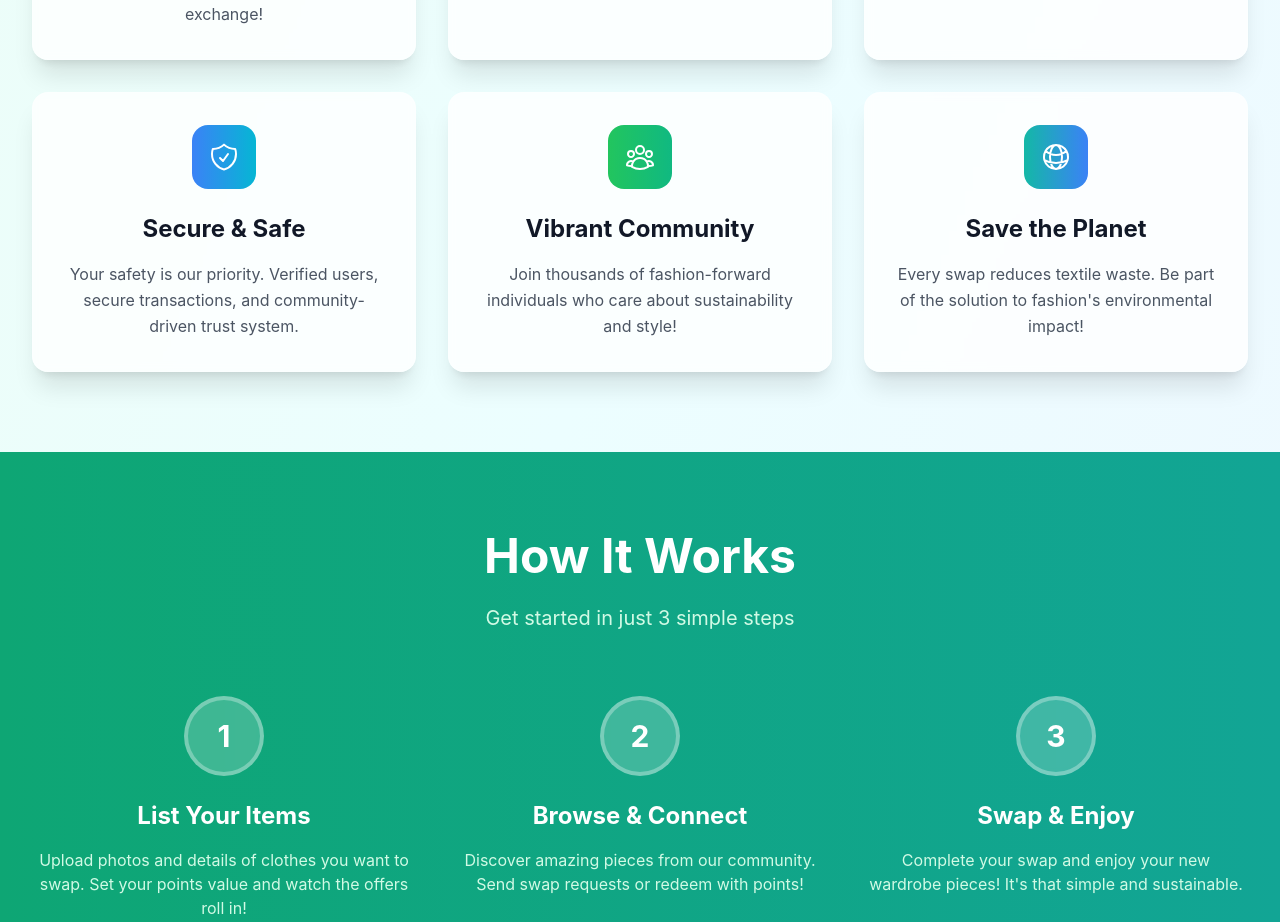
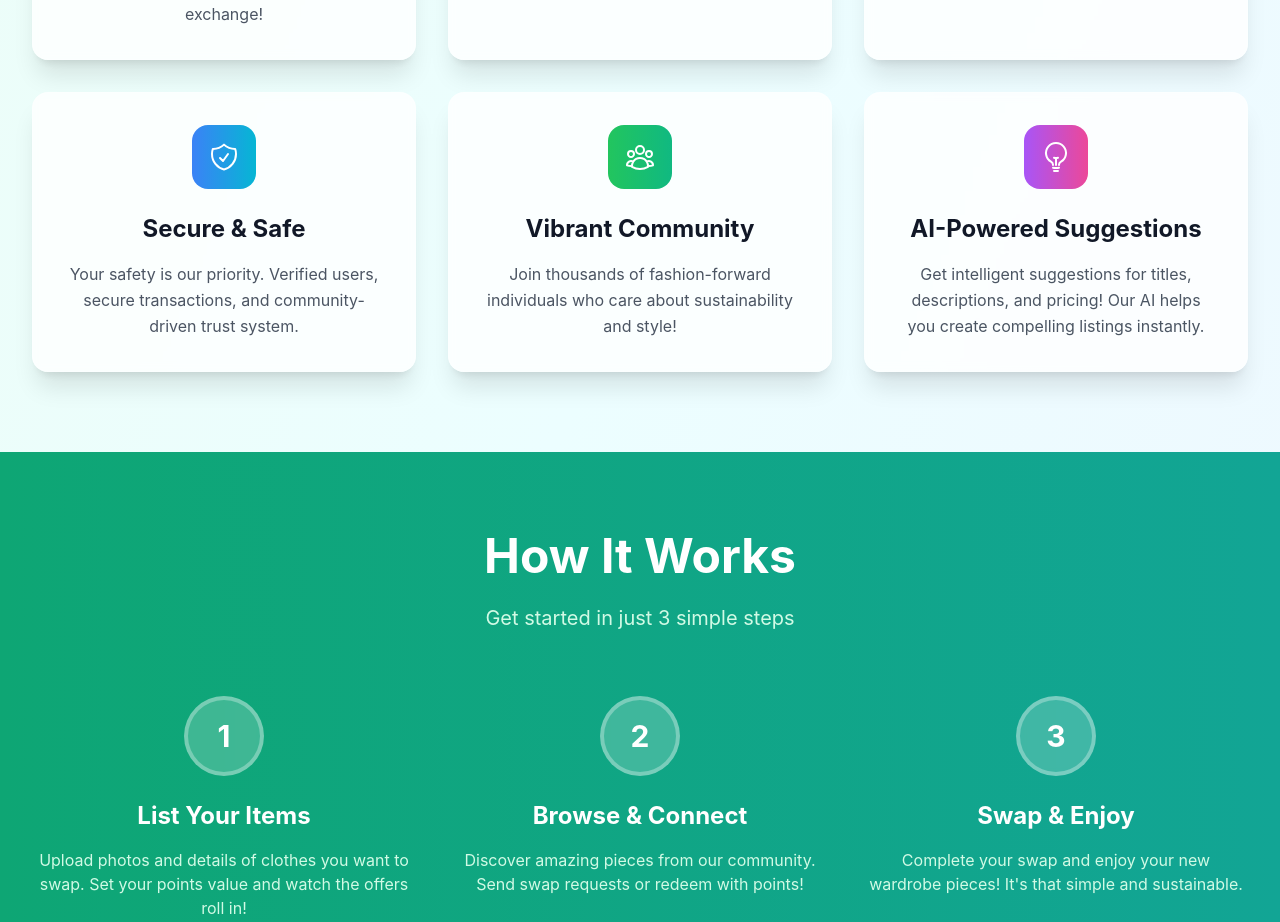
Before and after one commit to krishmodi0202/odoo-hackathon-clt-alt-delete, a Next.js app: page / in a window 1280 px wide. Shown: the part 1386-2308 px from the top of the page. Built offline with nearby package versions, Linux system fonts and the light colour scheme; no server answers.

Commit message:
Artificial Intelligence Integrated

```diff
--- a/src/app/page.tsx
+++ b/src/app/page.tsx
@@ -12,7 +12,8 @@ import {
   ClockIcon,
   ShieldCheckIcon,
   ChatBubbleLeftRightIcon,
-  StarIcon
+  StarIcon,
+  LightBulbIcon
 } from '@heroicons/react/24/outline';
 import Link from 'next/link';
 import { useEffect, useState } from 'react';
@@ -177,15 +178,15 @@ export default function Home() {
               </p>
             </div>
 
-            {/* Environmental Impact */}
+            {/* AI Suggestions */}
             <div className="card p-8 text-center group">
-              <div className="w-16 h-16 mx-auto mb-6 bg-gradient-to-r from-teal-500 to-blue-500 rounded-2xl flex items-center justify-center group-hover:scale-110 transition-transform duration-300">
-                <GlobeAltIcon className="h-8 w-8 text-white" />
+              <div className="w-16 h-16 mx-auto mb-6 bg-gradient-to-r from-purple-500 to-pink-500 rounded-2xl flex items-center justify-center group-hover:scale-110 transition-transform duration-300">
+                <LightBulbIcon className="h-8 w-8 text-white" />
               </div>
-              <h3 className="text-2xl font-bold mb-4 text-gray-900">Save the Planet</h3>
+              <h3 className="text-2xl font-bold mb-4 text-gray-900">AI-Powered Suggestions</h3>
               <p className="text-gray-600 leading-relaxed">
-                Every swap reduces textile waste. Be part of the solution
-                to fashion's environmental impact!
+                Get intelligent suggestions for titles, descriptions, and pricing!
+                Our AI helps you create compelling listings instantly.
               </p>
             </div>
           </div>
```
